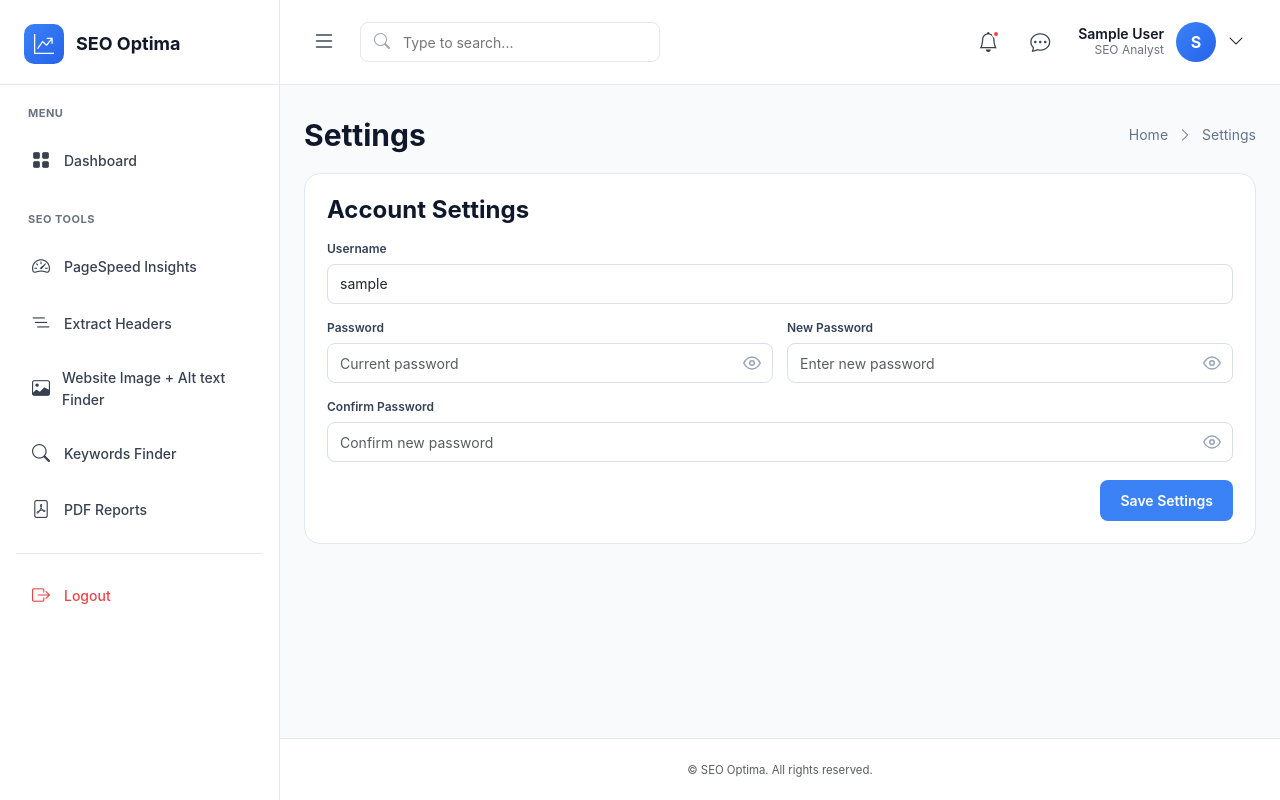
After one commit to NischalGrg5555/SEO-Optima, a Django app: page /accounts/settings/ in a window 1280 px wide. The commit adds this page. Run offline with Django 4.2, Linux system fonts and the light colour scheme; the visitor is signed in with stand-in values (Sample User, id 1).

Commit message:
Add settings management feature with form validation and UI updates

```diff
--- a/accounts/forms.py
+++ b/accounts/forms.py
@@ -1,6 +1,8 @@
 from django import forms
 from django.contrib.auth.forms import UserCreationForm, AuthenticationForm
 from django.contrib.auth.models import User
+from django.contrib.auth.password_validation import validate_password
+from django.core.exceptions import ValidationError
 
 from .models import UserProfile
 
@@ -117,3 +119,82 @@ class PersonalInformationForm(forms.ModelForm):
             profile.user = self.user
             profile.save()
         return profile
+
+
+class SettingsForm(forms.Form):
+    username = forms.CharField(
+        max_length=150,
+        required=True,
+        widget=forms.TextInput(attrs={
+            'class': 'form-control',
+            'placeholder': 'Enter username',
+        })
+    )
+    current_password = forms.CharField(
+        required=True,
+        widget=forms.PasswordInput(attrs={
+            'class': 'form-control',
+            'placeholder': 'Current password',
+        })
+    )
+    new_password = forms.CharField(
+        required=False,
+        widget=forms.PasswordInput(attrs={
+            'class': 'form-control',
+            'placeholder': 'Enter new password',
+        })
+    )
+    confirm_password = forms.CharField(
+        required=False,
+        widget=forms.PasswordInput(attrs={
+            'class': 'form-control',
+            'placeholder': 'Confirm new password',
+        })
+    )
+
+    def __init__(self, *args, **kwargs):
+        self.user = kwargs.pop('user')
+        super().__init__(*args, **kwargs)
+        self.fields['username'].initial = self.user.username
+        if not self.user.has_usable_password():
+            self.fields['current_password'].required = False
+
+    def clean_username(self):
+        username = self.cleaned_data['username'].strip()
+        if User.objects.filter(username=username).exclude(pk=self.user.pk).exists():
+            raise ValidationError('This username is already taken.')
+        return username
+
+    def clean_current_password(self):
+        current_password = self.cleaned_data.get('current_password', '')
+        if not self.user.has_usable_password():
+            return current_password  # Google users have no password — skip check
+        if not current_password:
+            raise ValidationError('Current password is required.')
+        if not self.user.check_password(current_password):
+            raise ValidationError('Current password is incorrect.')
+        return current_password
+
+    def clean(self):
+        cleaned_data = super().clean()
+        new_password = cleaned_data.get('new_password', '')
+        confirm_password = cleaned_data.get('confirm_password', '')
+
+        if new_password or confirm_password:
+            if not new_password:
+                self.add_error('new_password', 'Please enter a new password.')
+            if not confirm_password:
+                self.add_error('confirm_password', 'Please confirm your new password.')
+            if new_password and confirm_password and new_password != confirm_password:
+                self.add_error('confirm_password', 'New password and confirm password must match.')
+            if new_password and new_password == confirm_password:
+                validate_password(new_password, self.user)
+
+        return cleaned_data
+
+    def save(self):
+        self.user.username = self.cleaned_data['username']
+        if self.cleaned_data.get('new_password'):
+            self.user.set_password(self.cleaned_data['new_password'])
+        self.user.save()
+        return self.user
--- a/accounts/urls.py
+++ b/accounts/urls.py
@@ -1,10 +1,11 @@
 from django.urls import path
-from .views import RegisterView, LoginViewCustom, logout_view, OTPVerifyView, ResendOTPView, GoogleLoginView, GoogleSignUpView, GoogleCallbackView, ProfileView
+from .views import RegisterView, LoginViewCustom, logout_view, OTPVerifyView, ResendOTPView, GoogleLoginView, GoogleSignUpView, GoogleCallbackView, ProfileView, SettingsView
 
 app_name = "accounts"
 
 urlpatterns = [
     path("profile/", ProfileView.as_view(), name="profile"),
+    path("settings/", SettingsView.as_view(), name="settings"),
     path("register/", RegisterView.as_view(), name="register"),
     path("verify-otp/", OTPVerifyView.as_view(), name="verify_otp"),
     path("resend-otp/", ResendOTPView.as_view(), name="resend_otp"),
--- a/accounts/views.py
+++ b/accounts/views.py
@@ -1,4 +1,5 @@
 from django.contrib.auth import logout, login
+from django.contrib.auth import update_session_auth_hash
 from django.contrib.auth.models import User
 from django.contrib.auth.views import LoginView
 from django.contrib.auth.mixins import LoginRequiredMixin
@@ -14,7 +15,7 @@ import importlib
 import json
 import requests
 
-from .forms import RegisterForm, LoginForm, OTPVerifyForm, PersonalInformationForm
+from .forms import RegisterForm, LoginForm, OTPVerifyForm, PersonalInformationForm, SettingsForm
 from .models import OTP, UserProfile
 
 class RegisterView(CreateView):
@@ -129,14 +130,11 @@ class OTPVerifyView(FormView):
             del self.request.session['otp_user_id']
             self.request.session.pop('otp_action', None)
 
-            if action == 'google_login':
+            if action in ('google_login', 'google_signup'):
+                user.backend = 'django.contrib.auth.backends.ModelBackend'
                 login(self.request, user)
-                messages.success(self.request, "Signed in with Google after OTP verification.")
-                return redirect('core:home')
-
-            if action == 'google_signup':
-                login(self.request, user)
-                messages.success(self.request, "Account created and verified! Welcome to SEO Optima.")
+                msg = "Signed in with Google." if action == 'google_login' else "Account created and verified! Welcome to SEO Optima."
+                messages.success(self.request, msg)
                 return redirect('core:home')
 
             messages.success(self.request, "Email verified successfully! You can now sign in.")
@@ -454,6 +452,32 @@ class ProfileView(LoginRequiredMixin, View):
         return round((completed / len(fields)) * 100)
 
 
+class SettingsView(LoginRequiredMixin, View):
+    template_name = 'accounts/settings.html'
+
+    def get(self, request):
+        settings_form = SettingsForm(user=request.user)
+        context = {
+            'settings_form': settings_form,
+            'has_usable_password': request.user.has_usable_password(),
+        }
+        return render(request, self.template_name, context)
+
+    def post(self, request):
+        settings_form = SettingsForm(request.POST, user=request.user)
+        if settings_form.is_valid():
+            user = settings_form.save()
+            update_session_auth_hash(request, user)
+            messages.success(request, 'Settings updated successfully.')
+            return redirect('accounts:settings')
+
+        context = {
+            'settings_form': settings_form,
+            'has_usable_password': request.user.has_usable_password(),
+        }
+        return render(request, self.template_name, context)
+
+
 
 def logout_view(request):
     logout(request)
--- /dev/null
+++ b/templates/accounts/settings.html
@@ -0,0 +1,244 @@
+{% extends 'dashboard/base.html' %}
+
+{% block title %}Settings | SEO Optima{% endblock %}
+
+{% block content %}
+<style>
+  .settings-v2 {
+    color: #0f172a;
+  }
+
+  .settings-v2 .settings-v2-header {
+    display: flex;
+    align-items: center;
+    justify-content: space-between;
+    margin-bottom: 20px;
+  }
+
+  .settings-v2 .settings-v2-title {
+    font-size: 30px;
+    font-weight: 700;
+    margin: 0;
+  }
+
+  .settings-v2 .settings-v2-breadcrumb {
+    font-size: 14px;
+    color: #64748b;
+    display: flex;
+    gap: 10px;
+    align-items: center;
+  }
+
+  .settings-v2 .settings-v2-card {
+    border: 1px solid #e2e8f0;
+    border-radius: 16px;
+    background: #fff;
+    padding: 22px;
+  }
+
+  .settings-v2 .settings-v2-card-title {
+    margin: 0 0 14px;
+    font-size: 24px;
+    font-weight: 700;
+  }
+
+  .settings-v2 .settings-v2-grid {
+    display: grid;
+    grid-template-columns: repeat(2, minmax(0, 1fr));
+    gap: 14px;
+  }
+
+  .settings-v2 .settings-v2-field {
+    display: flex;
+    flex-direction: column;
+    gap: 6px;
+  }
+
+  .settings-v2 .settings-v2-field-wide {
+    grid-column: 1 / -1;
+  }
+
+  .settings-v2 .settings-v2-field label {
+    font-size: 12px;
+    color: #334155;
+    font-weight: 600;
+  }
+
+  .settings-v2 .settings-v2-field .form-control {
+    border: 1px solid #d7dfeb;
+    border-radius: 8px;
+    min-height: 40px;
+    font-size: 14px;
+    box-shadow: none;
+  }
+
+  .settings-v2 .settings-v2-field .form-control:focus {
+    border-color: #3b82f6;
+    box-shadow: 0 0 0 3px rgba(59, 130, 246, 0.1);
+  }
+
+  .settings-v2 .pw-wrapper {
+    position: relative;
+    display: flex;
+    align-items: center;
+  }
+
+  .settings-v2 .pw-wrapper .form-control {
+    padding-right: 42px;
+    width: 100%;
+  }
+
+  .settings-v2 .pw-toggle {
+    position: absolute;
+    right: 12px;
+    background: none;
+    border: none;
+    padding: 0;
+    cursor: pointer;
+    color: #94a3b8;
+    display: flex;
+    align-items: center;
+    line-height: 1;
+  }
+
+  .settings-v2 .pw-toggle:hover {
+    color: #334155;
+  }
+
+  .settings-v2 .pw-toggle svg {
+    width: 18px;
+    height: 18px;
+  }
+
+  .settings-v2 .settings-v2-actions {
+    margin-top: 18px;
+    display: flex;
+    justify-content: flex-end;
+    gap: 10px;
+  }
+
+  @media (max-width: 900px) {
+    .settings-v2 .settings-v2-header {
+      flex-direction: column;
+      align-items: flex-start;
+    }
+
+    .settings-v2 .settings-v2-grid {
+      grid-template-columns: 1fr;
+    }
+  }
+</style>
+
+<div class="settings-v2">
+  <div class="settings-v2-header">
+    <h1 class="settings-v2-title">Settings</h1>
+    <div class="settings-v2-breadcrumb">
+      <span>Home</span>
+      <i class="bi bi-chevron-right"></i>
+      <span>Settings</span>
+    </div>
+  </div>
+
+  {% if messages %}
+  <div class="profile-message-stack">
+    {% for message in messages %}
+    <div class="alert alert-{{ message.tags }} alert-dismissible fade show" role="alert">
+      {{ message }}
+      <button type="button" class="btn-close" data-bs-dismiss="alert" aria-label="Close"></button>
+    </div>
+    {% endfor %}
+  </div>
+  {% endif %}
+
+  <section class="settings-v2-card">
+    <h2 class="settings-v2-card-title">Account Settings</h2>
+
+    <form method="post" novalidate>
+      {% csrf_token %}
+
+      <div class="settings-v2-grid">
+        <div class="settings-v2-field settings-v2-field-wide">
+          <label for="{{ settings_form.username.id_for_label }}">Username</label>
+          {{ settings_form.username }}
+          {% for error in settings_form.username.errors %}
+          <div class="text-danger small mt-1">{{ error }}</div>
+          {% endfor %}
+        </div>
+
+        <div class="settings-v2-field">
+          <label for="{{ settings_form.current_password.id_for_label }}">Password</label>
+          {% if has_usable_password %}
+          <div class="pw-wrapper">
+            {{ settings_form.current_password }}
+            <button type="button" class="pw-toggle" data-target="{{ settings_form.current_password.id_for_label }}" aria-label="Toggle password visibility">
+              <svg class="eye-open" viewBox="0 0 24 24" fill="none" xmlns="http://www.w3.org/2000/svg"><path d="M1 12C1 12 5 4 12 4C19 4 23 12 23 12C23 12 19 20 12 20C5 20 1 12 1 12Z" stroke="currentColor" stroke-width="2" stroke-linecap="round" stroke-linejoin="round"/><circle cx="12" cy="12" r="3" stroke="currentColor" stroke-width="2"/></svg>
+              <svg class="eye-closed" viewBox="0 0 24 24" fill="none" xmlns="http://www.w3.org/2000/svg" style="display:none"><path d="M17.94 17.94A10.07 10.07 0 0 1 12 20C5 20 1 12 1 12A18.45 18.45 0 0 1 5.06 5.06M9.9 4.24A9.12 9.12 0 0 1 12 4C19 4 23 12 23 12A18.5 18.5 0 0 1 20.71 15.37M3 3L21 21" stroke="currentColor" stroke-width="2" stroke-linecap="round" stroke-linejoin="round"/></svg>
+            </button>
+          </div>
+          {% for error in settings_form.current_password.errors %}
+          <div class="text-danger small mt-1">{{ error }}</div>
+          {% endfor %}
+          {% else %}
+          <div class="form-control d-flex align-items-center" style="background:#f8fafc;color:#64748b;font-size:13px;gap:6px;">
+            <i class="bi bi-google"></i> Signed in with Google &mdash; no password set
+          </div>
+          {% endif %}
+        </div>
+
+        <div class="settings-v2-field">
+          <label for="{{ settings_form.new_password.id_for_label }}">New Password</label>
+          <div class="pw-wrapper">
+            {{ settings_form.new_password }}
+            <button type="button" class="pw-toggle" data-target="{{ settings_form.new_password.id_for_label }}" aria-label="Toggle password visibility">
+              <svg class="eye-open" viewBox="0 0 24 24" fill="none" xmlns="http://www.w3.org/2000/svg"><path d="M1 12C1 12 5 4 12 4C19 4 23 12 23 12C23 12 19 20 12 20C5 20 1 12 1 12Z" stroke="currentColor" stroke-width="2" stroke-linecap="round" stroke-linejoin="round"/><circle cx="12" cy="12" r="3" stroke="currentColor" stroke-width="2"/></svg>
+              <svg class="eye-closed" viewBox="0 0 24 24" fill="none" xmlns="http://www.w3.org/2000/svg" style="display:none"><path d="M17.94 17.94A10.07 10.07 0 0 1 12 20C5 20 1 12 1 12A18.45 18.45 0 0 1 5.06 5.06M9.9 4.24A9.12 9.12 0 0 1 12 4C19 4 23 12 23 12A18.5 18.5 0 0 1 20.71 15.37M3 3L21 21" stroke="currentColor" stroke-width="2" stroke-linecap="round" stroke-linejoin="round"/></svg>
+            </button>
+          </div>
+          {% for error in settings_form.new_password.errors %}
+          <div class="text-danger small mt-1">{{ error }}</div>
+          {% endfor %}
+        </div>
+
+        <div class="settings-v2-field settings-v2-field-wide">
+          <label for="{{ settings_form.confirm_password.id_for_label }}">Confirm Password</label>
+          <div class="pw-wrapper">
+            {{ settings_form.confirm_password }}
+            <button type="button" class="pw-toggle" data-target="{{ settings_form.confirm_password.id_for_label }}" aria-label="Toggle password visibility">
+              <svg class="eye-open" viewBox="0 0 24 24" fill="none" xmlns="http://www.w3.org/2000/svg"><path d="M1 12C1 12 5 4 12 4C19 4 23 12 23 12C23 12 19 20 12 20C5 20 1 12 1 12Z" stroke="currentColor" stroke-width="2" stroke-linecap="round" stroke-linejoin="round"/><circle cx="12" cy="12" r="3" stroke="currentColor" stroke-width="2"/></svg>
+              <svg class="eye-closed" viewBox="0 0 24 24" fill="none" xmlns="http://www.w3.org/2000/svg" style="display:none"><path d="M17.94 17.94A10.07 10.07 0 0 1 12 20C5 20 1 12 1 12A18.45 18.45 0 0 1 5.06 5.06M9.9 4.24A9.12 9.12 0 0 1 12 4C19 4 23 12 23 12A18.5 18.5 0 0 1 20.71 15.37M3 3L21 21" stroke="currentColor" stroke-width="2" stroke-linecap="round" stroke-linejoin="round"/></svg>
+            </button>
+          </div>
+          {% for error in settings_form.confirm_password.errors %}
+          <div class="text-danger small mt-1">{{ error }}</div>
+          {% endfor %}
+        </div>
+      </div>
+
+      {% for error in settings_form.non_field_errors %}
+      <div class="text-danger small mt-2">{{ error }}</div>
+      {% endfor %}
+
+      <div class="settings-v2-actions">
+        <button type="submit" class="btn btn-primary">Save Settings</button>
+      </div>
+    </form>
+  </section>
+</div>
+{% endblock %}
+
+{% block extra_js %}
+<script>
+  document.addEventListener('DOMContentLoaded', function () {
+    document.querySelectorAll('.pw-toggle').forEach(function (btn) {
+      btn.addEventListener('click', function () {
+        var input = document.getElementById(btn.dataset.target);
+        if (!input) return;
+        var isPassword = input.type === 'password';
+        input.type = isPassword ? 'text' : 'password';
+        btn.querySelector('.eye-open').style.display = isPassword ? 'none' : '';
+        btn.querySelector('.eye-closed').style.display = isPassword ? '' : 'none';
+      });
+    });
+  });
+</script>
+{% endblock %}
--- a/templates/dashboard/partials/topbar.html
+++ b/templates/dashboard/partials/topbar.html
@@ -44,7 +44,7 @@
         </a>
       </li>
       <li>
-        <a class="dropdown-item" href="{% url 'accounts:profile' %}#preferences">
+        <a class="dropdown-item" href="{% url 'accounts:settings' %}">
           <i class="bi bi-gear"></i> Settings
         </a>
       </li>
```
